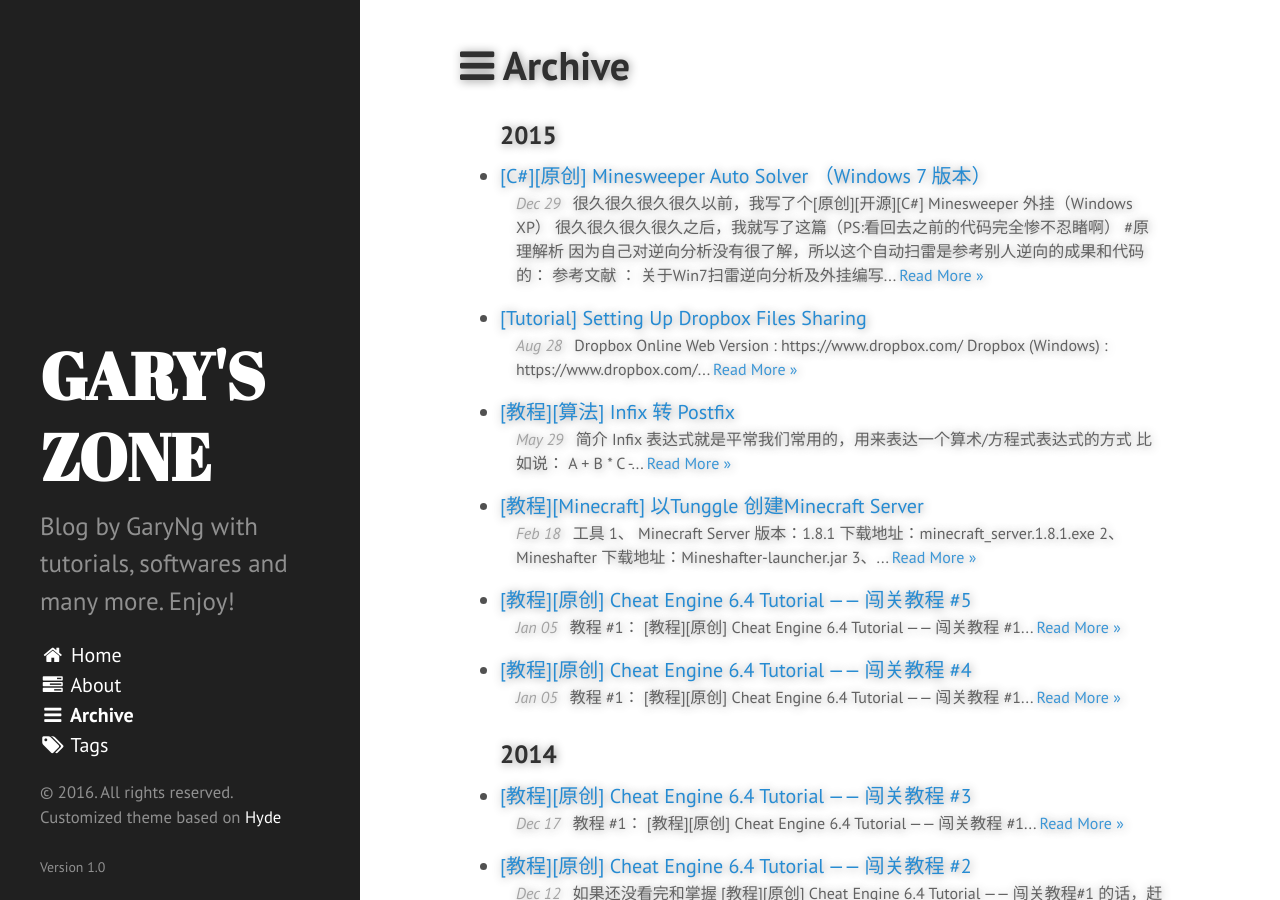
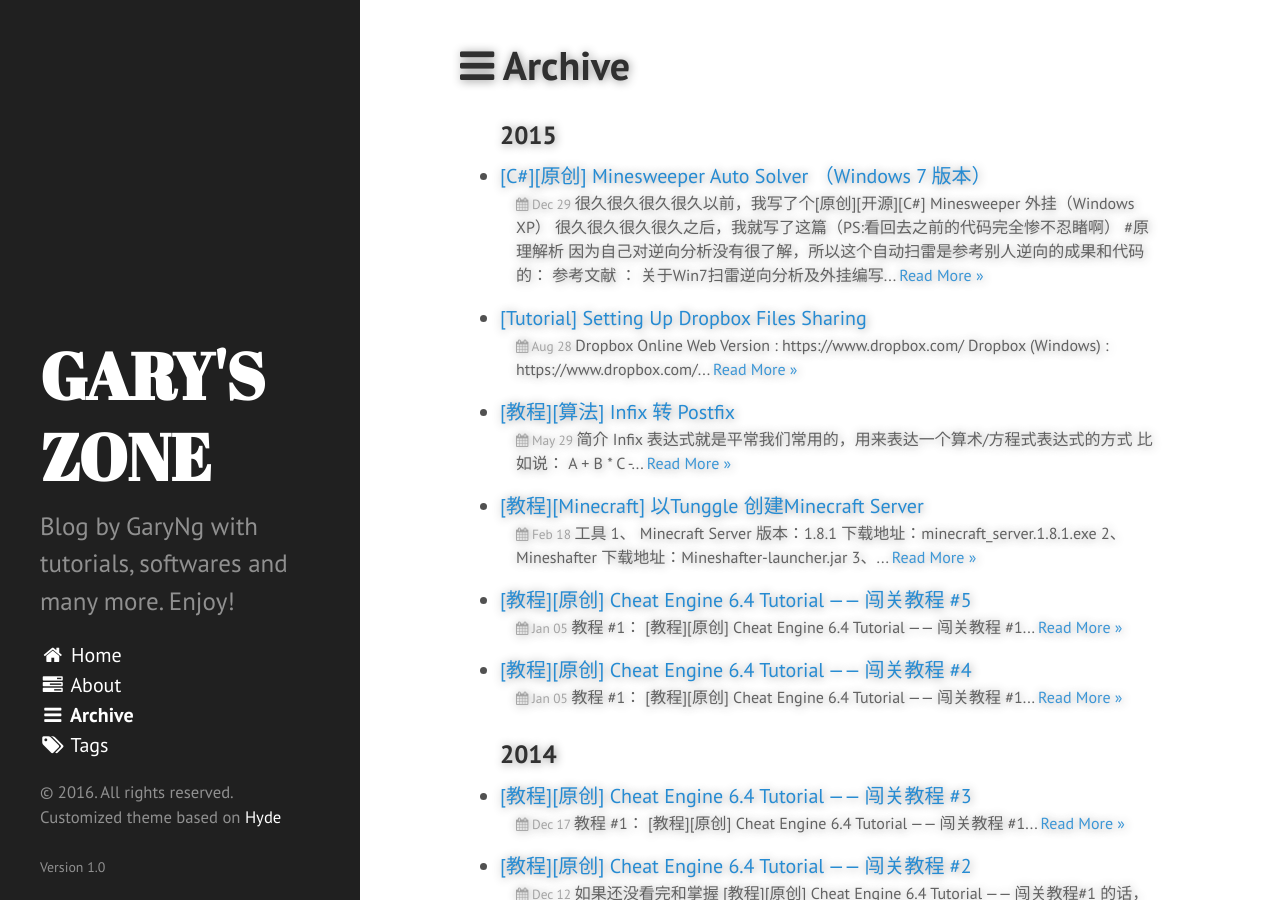
Before and after one commit to garyng/blog, a Jekyll site: the page built from archive.md, in a window 1280 px wide and 900 px high. Built offline with Jekyll 4.4.1, drawn with Linux system fonts in a browser that asks for light colours; Markdown is read by kramdown in place of the engine named in the settings.

```diff
--- a/archive.md
+++ b/archive.md
@@ -17,11 +17,11 @@
     {% endunless %}
 
      <li>
-     	<a href="{{ post.url }}">{{ post.title }}</a>
+     	<a href="{{ post.url }}" class="archive-post-title">{{ post.title }}</a>
      	<div class="post-excerpt">
-     		<info datetime="{{ page.date | date: "%Y-%m-%d" }}">
-          	{{ post.date | date: "%b %d" }}
-        </info>
+        <small class="post-meta">
+            <span class="post-date"><span class="fa fa-calendar"></span> {{ post.date | date: "%b %d" }}</span>
+        </small>
             {{ post.excerpt | strip_html | truncatewords: 10 }}
         <a href="{{ post.url }}" class="post-more">Read More » </a>
      	</div>
```
